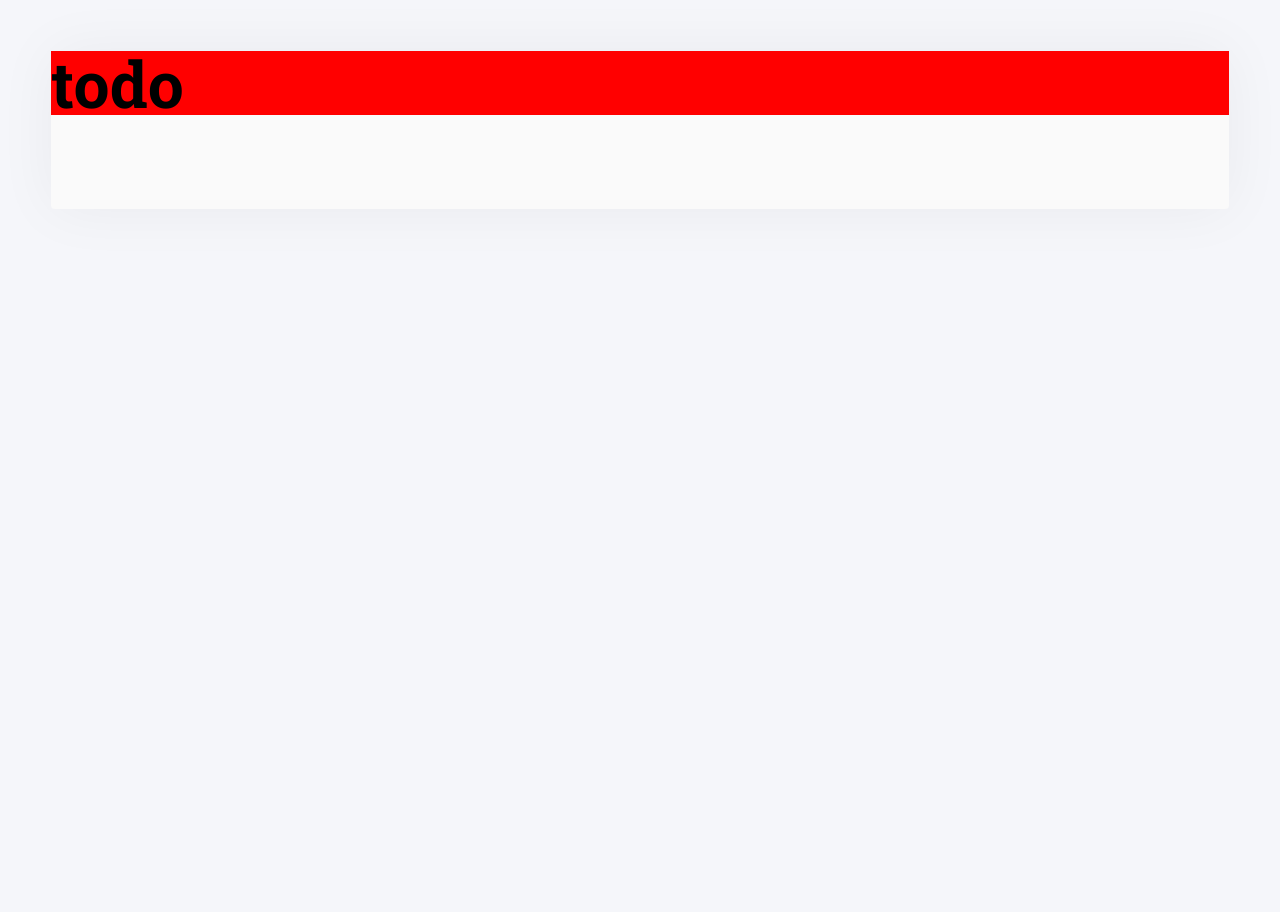
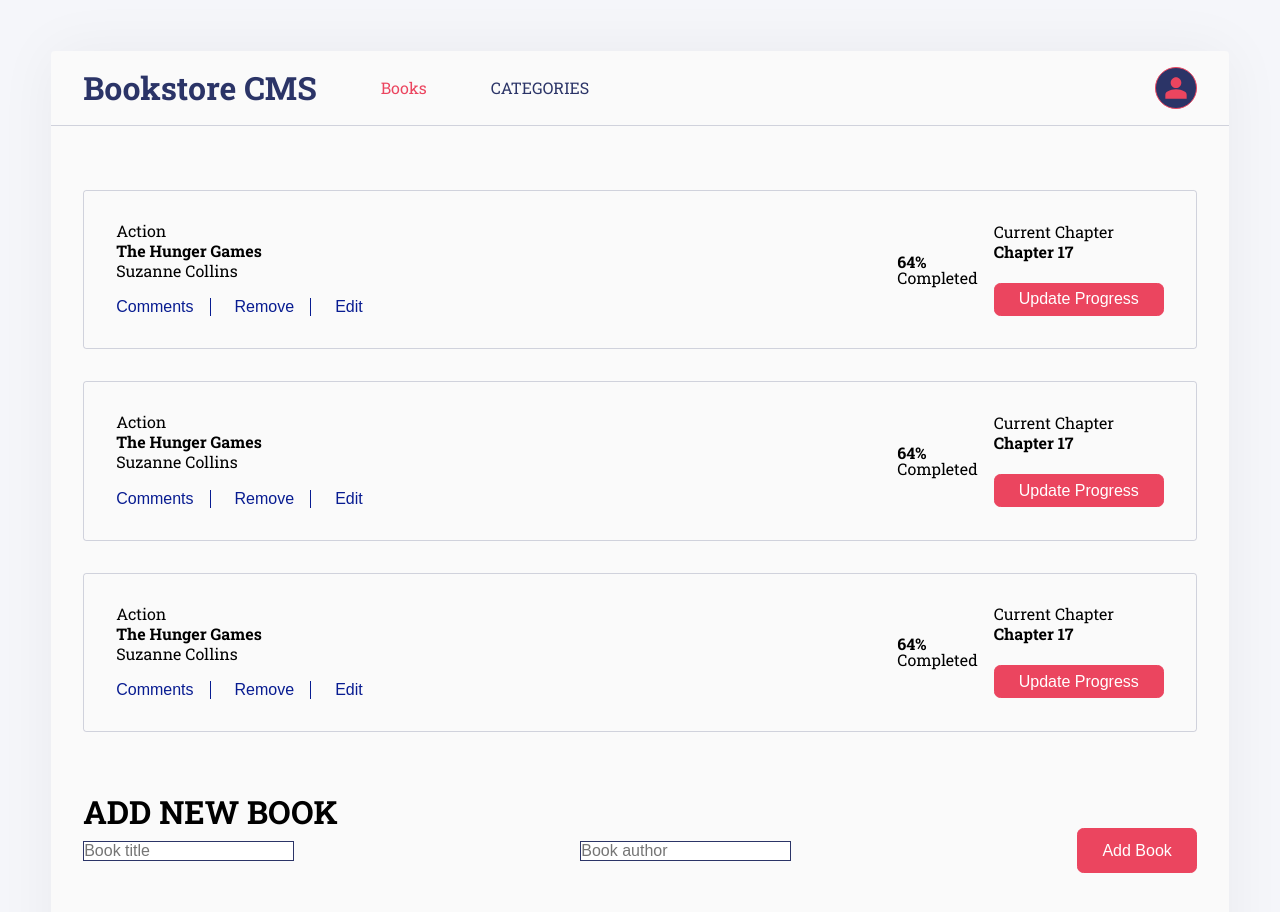
Before and after one commit to shahadat3669/react-bookstore, a React (Create React App) app: page / in a window 1280 px wide. Shown: the top 912 px of the page. Before the commit the page ends 800 px from the top, so only its background shows below. Built offline with nearby package versions, Linux system fonts and the light colour scheme.

Commit message:
Update App component with routers and add styles.

```diff
--- a/src/App.js
+++ b/src/App.js
@@ -1,11 +1,19 @@
 import React from 'react';
+import { Route, Routes } from 'react-router-dom';
 
-import styles from './App.module.scss';
+import Layout from './components/layout/Layout';
+import BookList from './components/books/BookList';
+import Categories from './components/categories/Categories';
+import NoMatch from './components/layout/NoMatch';
 
 const App = () => (
-  <div className={styles.main}>
-    <h1 className={styles.main__heading}>todo</h1>
-  </div>
+  <Routes>
+    <Route path="/" element={<Layout />}>
+      <Route index element={<BookList />} />
+      <Route path="categories" element={<Categories />} />
+      <Route path="*" element={<NoMatch />} />
+    </Route>
+  </Routes>
 );
 
 export default App;
--- a/src/App.module.scss
+++ b/src/App.module.scss
@@ -1,6 +1,4 @@
 .main {
-  background-color: red;
-
   &__heading {
     font-size: 4rem;
   }
```
